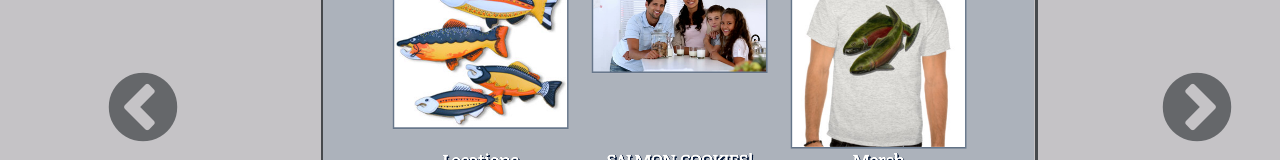
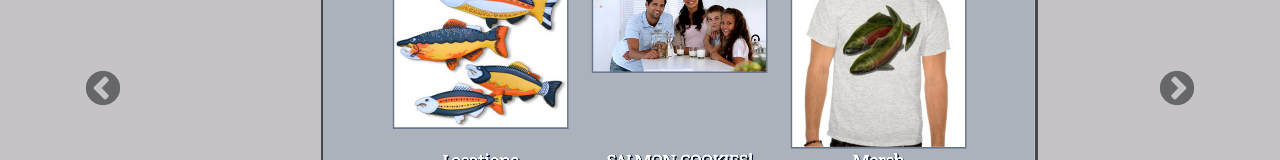
Before and after one commit to wohlfea/businesscard, a plain HTML site: page index.html in a window 1280 px wide. Shown: the part 358-518 px from the top of the page. Drawn offline with nearby package versions, Linux system fonts and the light colour scheme; files whose address does not match are found by name.

Commit message:
button size and position fixed

```diff
--- a/style/layout.css
+++ b/style/layout.css
@@ -47,18 +47,17 @@ h1, h2, h3, h4 {
   border: 3px solid #46494C;
   margin-right: auto;
   margin-left: auto;
-  max-width: 100%;
+  max-width: 80%;
 }
 .slick-prev {
-
+  left: -45px;
 }
 .slick-next {
 
 }
 .slick-prev:before, .slick-next:before {
-  font-size: 80px;
+  font-size: 40px;
   color: #46494C;
-
 }
 .slick-prev:before{
 
```
